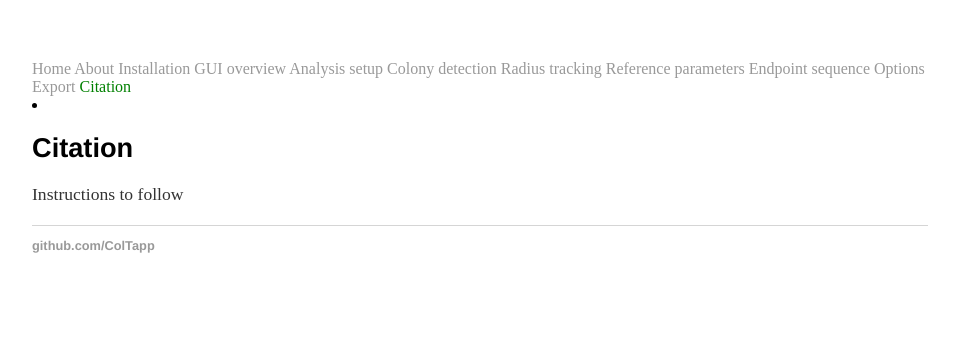
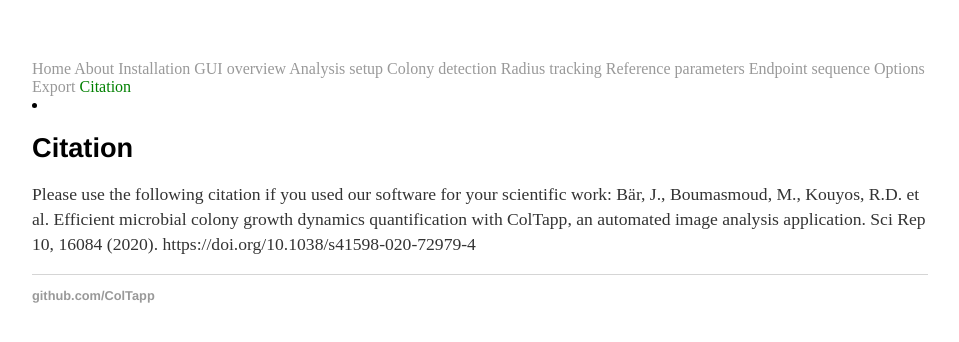
Before and after one commit to ColTapp/ColTapp.github.io, a Jekyll site: the page built from citation.md, in a window 1280 px wide. Shown: the top 342 px of the page, without its empty margins (160-1119 px from the left). Built offline with Jekyll 4.4.1, drawn with Linux system fonts in a browser that asks for light colours.

Commit message:
Update citation.md

```diff
--- a/citation.md
+++ b/citation.md
@@ -3,4 +3,6 @@ layout: default
 title: Citation
 ---
 # Citation
-Instructions to follow
+
+Please use the following citation if you used our software for your scientific work:
+Bär, J., Boumasmoud, M., Kouyos, R.D. et al. Efficient microbial colony growth dynamics quantification with ColTapp, an automated image analysis application. Sci Rep 10, 16084 (2020). https://doi.org/10.1038/s41598-020-72979-4
```
